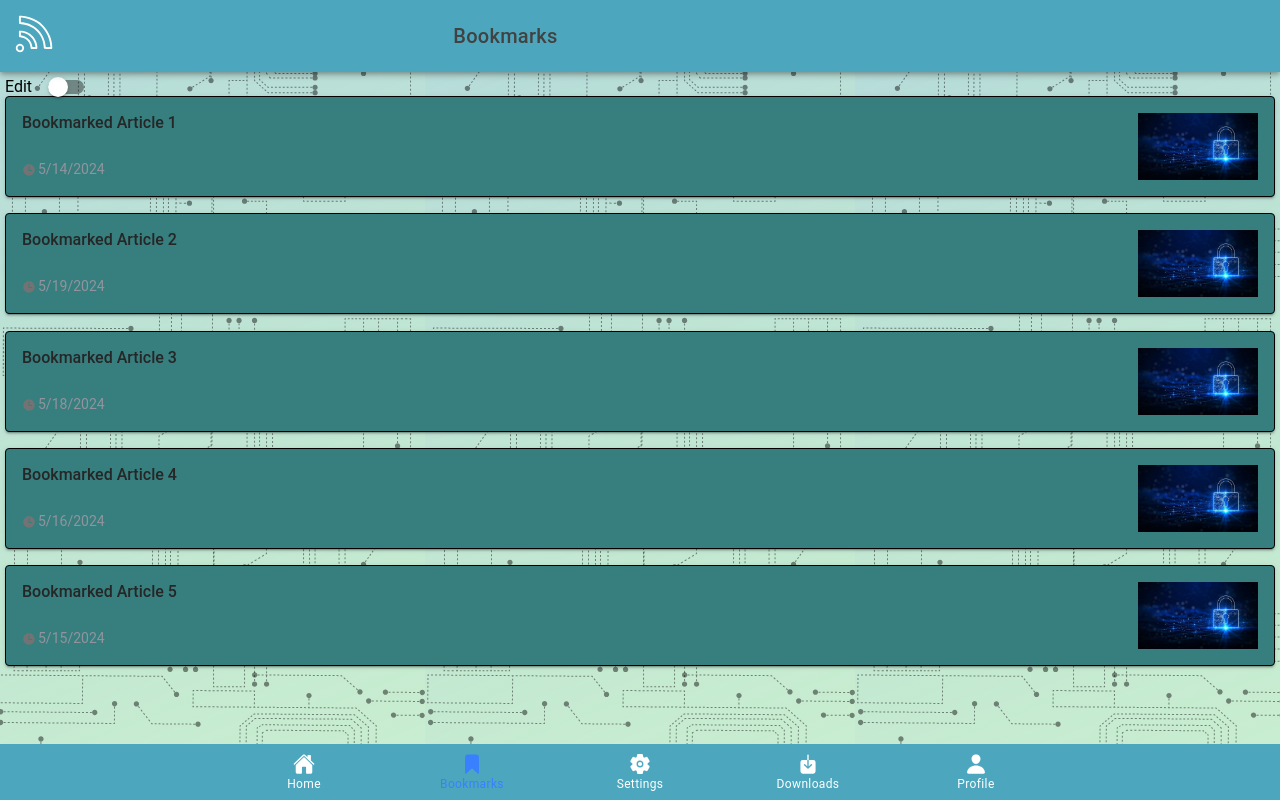
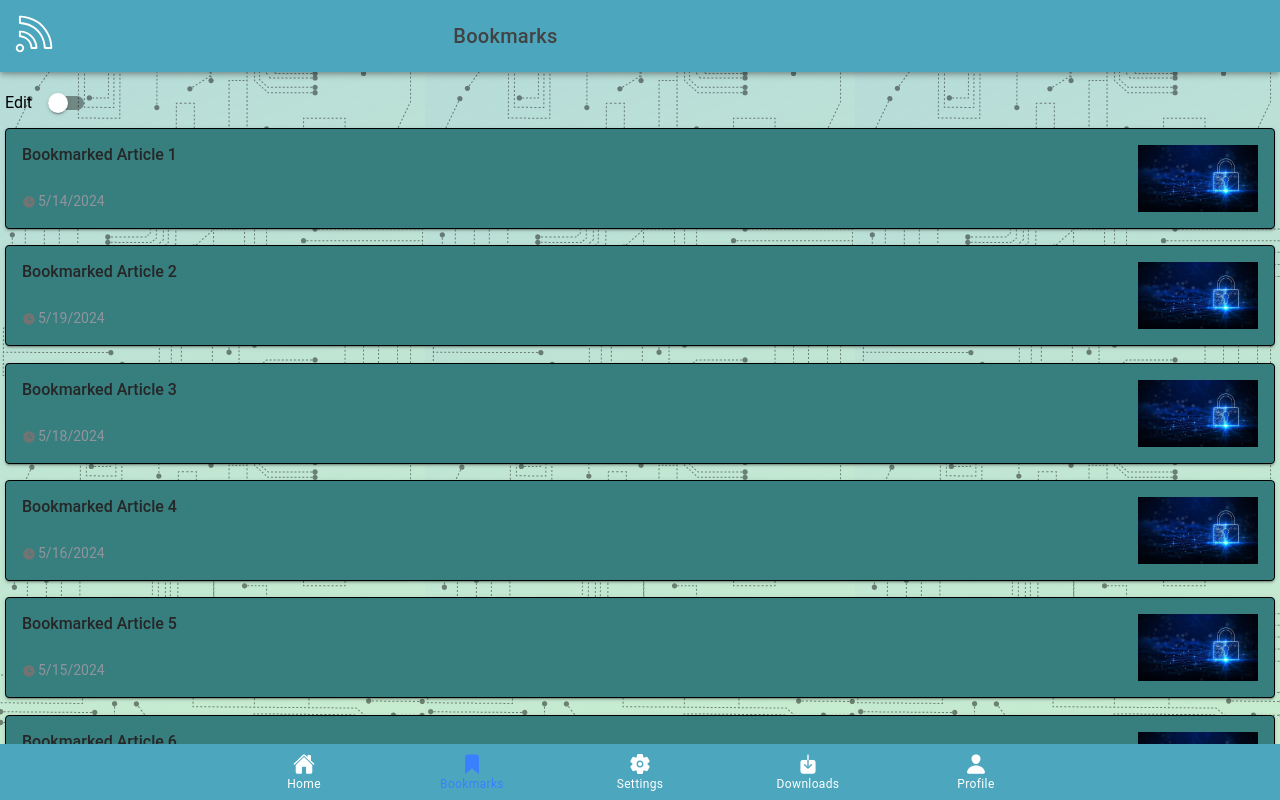
Before and after one commit to Konstantinos-Chatzistavrou/Threat-Watch, a React (Vite) app in the folder ui/: page /bookmarks in a window 1280 px wide. Built offline with nearby package versions, Linux system fonts and the light colour scheme.

Commit message:
153: Connected bookmarks page to navigate to details

```diff
--- a/ui/src/app/api/articleApi/mock-data/bookmarkedArticleMockData.ts
+++ b/ui/src/app/api/articleApi/mock-data/bookmarkedArticleMockData.ts
@@ -17,7 +17,7 @@ const getRandomDate = (withinPastDays: number) =>
     new Date().getTime() - Math.random() * 8.64e7 * withinPastDays,
   ).toISOString();
 
-export const bookmarkedArticleMockData: Article[] = [...Array(5)].map(
+export const bookmarkedArticleMockData: Article[] = [...Array(7)].map(
   (_, i) => ({
     id: i,
     title: `Bookmarked Article ${i + 1}`,
--- a/ui/src/app/common/ListCard/ListCard.tsx
+++ b/ui/src/app/common/ListCard/ListCard.tsx
@@ -1,7 +1,62 @@
+import gridLockImage from "@assets/grid-lock.jpeg";
+import {
+  IonCard,
+  IonCardContent,
+  IonCardHeader,
+  IonCardTitle,
+  IonIcon,
+  IonRow,
+  IonText,
+} from "@ionic/react";
+import { timeSharp } from "ionicons/icons";
 import React from "react";
 
-const ListCard = () => {
-  return <div></div>;
+interface ListCardProps {
+  title: string;
+  date: string;
+}
+
+const ListCard = ({ title, date }: ListCardProps) => {
+  return (
+    <IonCard
+      className={"ion-no-margin"}
+      style={{
+        width: "100%",
+        border: "1px solid black",
+      }}
+    >
+      <IonRow className={"ion-justify-content-between ion-padding"}>
+        <div style={{ transform: "scale(1,1)" }}>
+          <IonCardHeader className={"ion-no-padding"}>
+            <IonCardTitle>{title}</IonCardTitle>
+          </IonCardHeader>
+          <IonCardContent
+            className={"ion-no-padding"}
+            style={{
+              position: "fixed",
+              bottom: 0,
+            }}
+          >
+            <IonRow className={"ion-align-items-center"}>
+              <IonIcon icon={timeSharp} style={{ padding: "0 2px 0 0" }} />
+              <IonText color={"medium"}>
+                {new Date(date).toLocaleDateString()}
+              </IonText>
+            </IonRow>
+          </IonCardContent>
+        </div>
+
+        <img
+          alt={"alt"}
+          src={gridLockImage}
+          style={{
+            width: "120px",
+            maxHeight: "103px",
+          }}
+        />
+      </IonRow>
+    </IonCard>
+  );
 };
 
 export default ListCard;
--- a/ui/src/app/pages/article-details/ArticleDetails.tsx
+++ b/ui/src/app/pages/article-details/ArticleDetails.tsx
@@ -1,4 +1,5 @@
 import { articleMockData } from "@/app/api/articleApi/mock-data/articleMockData";
+import { bookmarkedArticleMockData } from "@/app/api/articleApi/mock-data/bookmarkedArticleMockData";
 import gridLockImage from "@assets/grid-lock.jpeg";
 import Header from "@common/Header/Header";
 import articleDetails from "@content/article-details.json";
@@ -7,10 +8,13 @@ import React from "react";
 
 interface ArticleDetailsProps {
   id: number;
+  bookmarked?: boolean;
 }
 
-export const ArticleDetails = ({ id }: ArticleDetailsProps) => {
-  const article = articleMockData.find((article) => article.id === id);
+export const ArticleDetails = ({ id, bookmarked }: ArticleDetailsProps) => {
+  const article = (
+    bookmarked ? bookmarkedArticleMockData : articleMockData
+  ).find((article) => article.id === id);
 
   if (!article) return <div>No article found.</div>;
 
--- a/ui/src/app/pages/bookmarks/Bookmarks.tsx
+++ b/ui/src/app/pages/bookmarks/Bookmarks.tsx
@@ -1,30 +1,23 @@
 import { Article } from "@/app/api/articleApi/ArticleTypes";
 import { bookmarkedArticleMockData } from "@/app/api/articleApi/mock-data/bookmarkedArticleMockData";
-import gridLockImage from "@assets/grid-lock.jpeg";
 import { Button } from "@common/Button";
+import ListCard from "@common/ListCard/ListCard";
 import bookmarksContent from "@content/bookmarks.json";
 import {
-  IonCard,
-  IonCardContent,
-  IonCardHeader,
-  IonCardTitle,
   IonCheckbox,
   IonCol,
   IonContent,
   IonGrid,
-  IonIcon,
   IonNav,
   IonNavLink,
   IonPage,
   IonRow,
-  IonText,
   IonToggle,
   useIonAlert,
 } from "@ionic/react";
 import "./Bookmarks.css";
 import { ArticleDetails } from "@pages/article-details/ArticleDetails";
-import { timeSharp } from "ionicons/icons";
-import React, { ReactNode, useState } from "react";
+import React, { useState } from "react";
 import Header from "../../common/Header/Header";
 
 export const Bookmarks: React.FC = () => {
@@ -32,16 +25,6 @@ export const Bookmarks: React.FC = () => {
     bookmarkedArticleMockData,
   );
   const [presentAlert] = useIonAlert();
-
-  const navLinkWrapper = (articleId: number) => (child: ReactNode) => (
-    <IonNavLink
-      routerDirection={"forward"}
-      component={() => <ArticleDetails id={articleId} />}
-    >
-      {child}
-    </IonNavLink>
-  );
-
   const [editMode, setEditMode] = useState<boolean>(false);
   const [selectedArticles, setSelectedArticles] = useState<
     Record<number, boolean>
@@ -84,7 +67,7 @@ export const Bookmarks: React.FC = () => {
           <Header title="Bookmarks" />
           <IonContent fullscreen>
             <IonGrid>
-              <IonRow>
+              <IonRow className={"ion-padding-vertical"}>
                 <IonToggle
                   checked={editMode}
                   onIonChange={(e) => handleEditMode(e.detail.checked)}
@@ -98,51 +81,17 @@ export const Bookmarks: React.FC = () => {
                     size={editMode ? "11" : "12"}
                     className={"ion-no-padding ion-padding-bottom"}
                   >
-                    <IonCard
-                      className={"ion-no-margin"}
-                      style={{
-                        width: "100%",
-                        border: "1px solid black",
-                      }}
+                    <IonNavLink
+                      routerDirection={"forward"}
+                      component={() => (
+                        <ArticleDetails id={article.id} bookmarked={true} />
+                      )}
                     >
-                      <IonRow
-                        className={"ion-justify-content-between ion-padding"}
-                      >
-                        <div style={{ transform: "scale(1,1)" }}>
-                          <IonCardHeader className={"ion-no-padding"}>
-                            <IonCardTitle>{article.title}</IonCardTitle>
-                          </IonCardHeader>
-                          <IonCardContent
-                            className={"ion-no-padding"}
-                            style={{
-                              position: "fixed",
-                              bottom: 0,
-                            }}
-                          >
-                            <IonRow className={"ion-align-items-center"}>
-                              <IonIcon
-                                icon={timeSharp}
-                                style={{ padding: "0 2px 0 0" }}
-                              />
-                              <IonText color={"medium"}>
-                                {new Date(
-                                  article.createdDate,
-                                ).toLocaleDateString()}
-                              </IonText>
-                            </IonRow>
-                          </IonCardContent>
-                        </div>
-
-                        <img
-                          alt={"alt"}
-                          src={gridLockImage}
-                          style={{
-                            width: "120px",
-                            maxHeight: "103px",
-                          }}
-                        />
-                      </IonRow>
-                    </IonCard>
+                      <ListCard
+                        title={article.title}
+                        date={article.createdDate}
+                      />
+                    </IonNavLink>
                   </IonCol>
                   {editMode && (
                     <IonCol>
```
